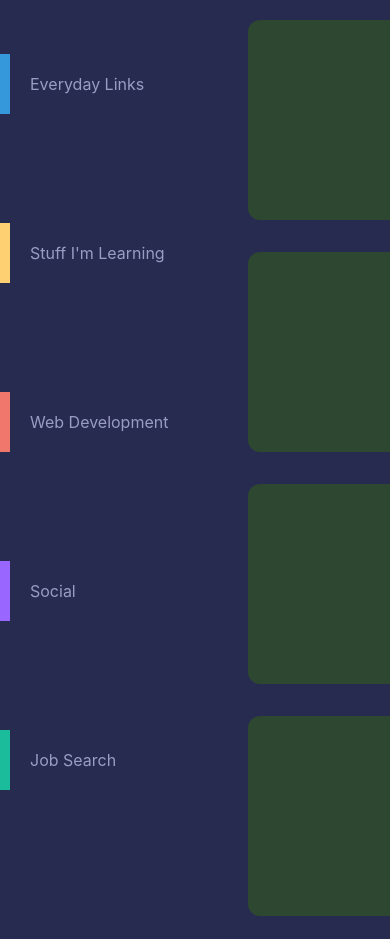
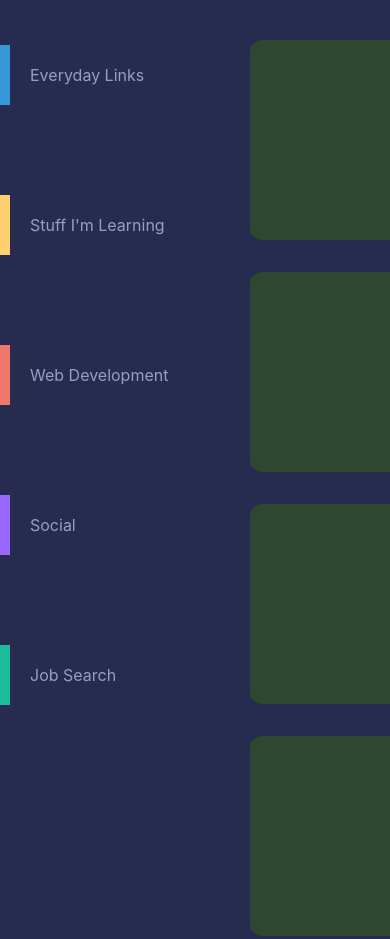
Before and after one commit to bwkrayb/vigilant-train, a plain HTML site: page index.html in a window 390 px wide. Shown: the top 939 px of the page. Drawn offline with Linux system fonts and the light colour scheme.

Commit message:
Fix navbar position to one spot
When trying to be responsive, the nav bar would
stay in one spot. Set position to fixed, adjusted
min width to 200px. Removed entire categories div
as it was just more confusing.

```diff
--- a/css/styles.css
+++ b/css/styles.css
@@ -1,60 +1,39 @@
 body {
 	font-family: -apple-system, BlinkMacSystemFont, 'Segoe UI', Roboto, Oxygen, Ubuntu, Cantarell, 'Open Sans', 'Helvetica Neue', sans-serif;
-	height:100vh;
-	margin:0px;
-/*	padding:10px;*/
+/*	height:100dvh;*/
+	margin:0px 0px;
+	padding:0px 0px;
 	background-color: #272B50;
 }
 
 .main-group {
 	display:flex;
 /*	align-items: center;*/
-	height: 100%;
+/*	height: 100%;*/
 }
-
-.categories {
-	display:flex;
-	flex-direction: column;
-	height:100%;
-	min-width:100px;
-/*	padding:50px 50px;*/
-
-	justify-content: space-around;
-}
-
-/*.category {
-	display:flex;
-	align-items: center;
-	font-size:26px;
-	font-weight:700;
-	border-radius: 12px;
-	color:gray;
-	padding:10px;
-}*/
-
-/*.category:hover {
-	background-color:#004d00;
-	transition: all 0.5s ease 0s;
-}*/
 
 .links {
 	display:flex;
 	flex-flow: row wrap;
 	justify-content: space-around;
 	gap:32px;
-/*	align-items: space-between;*/
+	align-items: center;
 	padding:10px 50px;
-	margin:10px;
+	margin:30px 0px;
 /*	z-index: 2;*/
-/*	heigh:100%;*/
+/*	height:100%;*/
 }
 
 .link-box {
 	width:200px;
 	height:200px;
+/*	min-width:100px;
+	min-height:100px;*/
 	border-radius: 12px;
 	background-color:#2E4730;
 	display:flex;
+	align-items: center;
+	justify-content: center;
 }
 
 
@@ -64,23 +43,26 @@ body {
 nav{
 	float: none;
 	clear: both;
-	min-width: 100px;
+	min-width: 200px;
 	flex-shrink: 0;
-	height: 100%;
+	height: inherit;
+
 /*  margin: 10% auto;*/
 /*  background: #eee;*/
-	display:flex;
-	justify-content: space-around;
+/*	display:flex;
+	flex-direction: column;
+	justify-content: space-around;*/
 }
 
 nav ul {
 	list-style: none;
 	margin: 0px;
 	padding: 0px;
-  	height: 100%;
+	height: 750px;
 	display:flex;
 	flex-direction: column;
 	justify-content: space-around;
+	position: fixed;
 }
 
 nav li{
--- a/index.html
+++ b/index.html
@@ -6,7 +6,6 @@
 <body>
 	<div class="main-group">
 		<nav>
-			<div class="categories">
 			<ul>
 				<li><a href="">Everyday Links</a></li>
 				<li><a href="">Stuff I'm Learning</a></li>
@@ -14,7 +13,6 @@
 				<li><a href="">Social</a></li>
 				<li><a href="">Job Search</a></li>
 			</ul>
-			</div>
 		</nav>
 		<div class="links">
 			<div class="link-box link1"></div>
```
Lines whose indentation alone changed are shown as unchanged.
